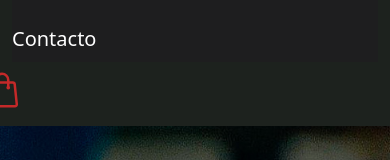
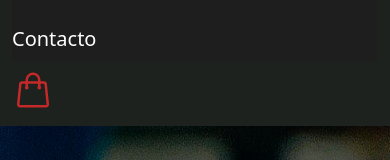
Before and after one commit to elreymetalurgica/elreymetalurgica.github.io, a plain HTML site: page index.html in a window 390 px wide. Both pictures are taken after a click on the button "Toggle navigation". Shown: the part 281-441 px from the top of the page. Drawn offline with Linux system fonts and the light colour scheme; a script that the page names is missing.

Commit message:
Add files via upload

```diff
--- a/templatemo.css
+++ b/templatemo.css
@@ -524,6 +524,9 @@ font-size: 20px;
   .row .btn-success {
     margin-top: 8px;
   }
+  .container-icon svg{
+    margin-left: 1px !important;
+   }
 }
 @media screen and (max-width:912px) {
   .row .btn-success {
@@ -584,6 +587,7 @@ font-size: 20px;
   .row .btn-success {
     margin-top: 390px;
   }
+
 }
 @media screen and (max-width:375px) {
   .row .btn-success {
```
